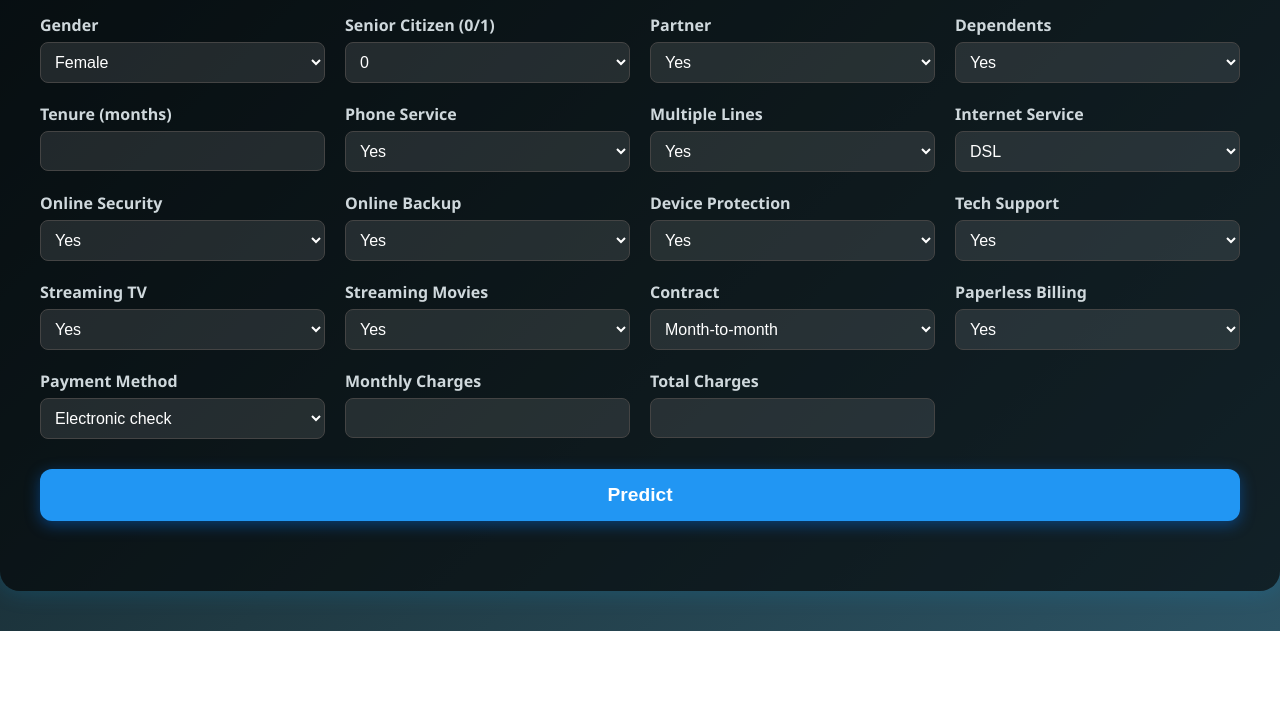
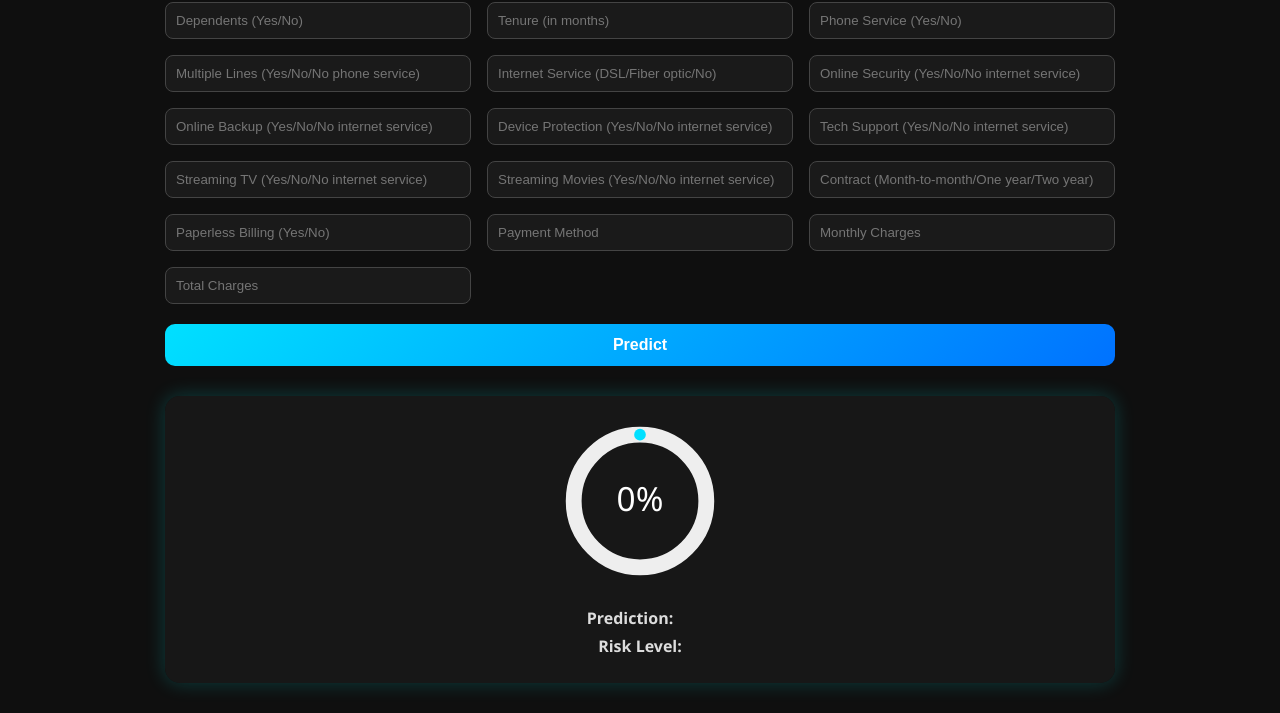
Before and after one commit to PIYUSHMISHRA1009/churn-frontend, a plain HTML site: page index.html in a window 1280 px wide. Shown: the part 178-891 px from the top of the page. Before the commit the page ends 809 px from the top, so only its background shows below. Drawn offline with Linux system fonts and the light colour scheme.

Commit message:
✨ Phase 3: Enhanced results display with animated gauge, color-coded risk, and insights

```diff
--- a/index.html
+++ b/index.html
@@ -4,175 +4,60 @@
   <meta charset="UTF-8" />
   <meta name="viewport" content="width=device-width, initial-scale=1.0"/>
   <title>Customer Churn Predictor</title>
-  <link rel="stylesheet" href="style.css" />
+  <link rel="stylesheet" href="style.css"/>
 </head>
 <body>
   <div class="container">
-    <h1>Customer Churn Predictor</h1>
+    <h1>🔮 Customer Churn Prediction</h1>
     <form id="churnForm">
       <div class="form-grid">
-        <!-- Each form group has label + input -->
-        <div class="form-group">
-          <label for="gender">Gender</label>
-          <select id="gender" name="gender">
-            <option>Female</option>
-            <option>Male</option>
-          </select>
-        </div>
-
-        <div class="form-group">
-          <label for="SeniorCitizen">Senior Citizen (0/1)</label>
-          <select id="SeniorCitizen" name="SeniorCitizen">
-            <option>0</option>
-            <option>1</option>
-          </select>
-        </div>
-
-        <div class="form-group">
-          <label for="Partner">Partner</label>
-          <select id="Partner" name="Partner">
-            <option>Yes</option>
-            <option>No</option>
-          </select>
-        </div>
-
-        <div class="form-group">
-          <label for="Dependents">Dependents</label>
-          <select id="Dependents" name="Dependents">
-            <option>Yes</option>
-            <option>No</option>
-          </select>
-        </div>
-
-        <div class="form-group">
-          <label for="tenure">Tenure (months)</label>
-          <input type="number" id="tenure" name="tenure" min="0" required />
-        </div>
-
-        <div class="form-group">
-          <label for="PhoneService">Phone Service</label>
-          <select id="PhoneService" name="PhoneService">
-            <option>Yes</option>
-            <option>No</option>
-          </select>
-        </div>
-
-        <div class="form-group">
-          <label for="MultipleLines">Multiple Lines</label>
-          <select id="MultipleLines" name="MultipleLines">
-            <option>Yes</option>
-            <option>No</option>
-            <option>No phone service</option>
-          </select>
-        </div>
-
-        <div class="form-group">
-          <label for="InternetService">Internet Service</label>
-          <select id="InternetService" name="InternetService">
-            <option>DSL</option>
-            <option>Fiber optic</option>
-            <option>No</option>
-          </select>
-        </div>
-
-        <div class="form-group">
-          <label for="OnlineSecurity">Online Security</label>
-          <select id="OnlineSecurity" name="OnlineSecurity">
-            <option>Yes</option>
-            <option>No</option>
-            <option>No internet service</option>
-          </select>
-        </div>
-
-        <div class="form-group">
-          <label for="OnlineBackup">Online Backup</label>
-          <select id="OnlineBackup" name="OnlineBackup">
-            <option>Yes</option>
-            <option>No</option>
-            <option>No internet service</option>
-          </select>
-        </div>
-
-        <div class="form-group">
-          <label for="DeviceProtection">Device Protection</label>
-          <select id="DeviceProtection" name="DeviceProtection">
-            <option>Yes</option>
-            <option>No</option>
-            <option>No internet service</option>
-          </select>
-        </div>
-
-        <div class="form-group">
-          <label for="TechSupport">Tech Support</label>
-          <select id="TechSupport" name="TechSupport">
-            <option>Yes</option>
-            <option>No</option>
-            <option>No internet service</option>
-          </select>
-        </div>
-
-        <div class="form-group">
-          <label for="StreamingTV">Streaming TV</label>
-          <select id="StreamingTV" name="StreamingTV">
-            <option>Yes</option>
-            <option>No</option>
-            <option>No internet service</option>
-          </select>
-        </div>
-
-        <div class="form-group">
-          <label for="StreamingMovies">Streaming Movies</label>
-          <select id="StreamingMovies" name="StreamingMovies">
-            <option>Yes</option>
-            <option>No</option>
-            <option>No internet service</option>
-          </select>
-        </div>
-
-        <div class="form-group">
-          <label for="Contract">Contract</label>
-          <select id="Contract" name="Contract">
-            <option>Month-to-month</option>
-            <option>One year</option>
-            <option>Two year</option>
-          </select>
-        </div>
-
-        <div class="form-group">
-          <label for="PaperlessBilling">Paperless Billing</label>
-          <select id="PaperlessBilling" name="PaperlessBilling">
-            <option>Yes</option>
-            <option>No</option>
-          </select>
-        </div>
-
-        <div class="form-group">
-          <label for="PaymentMethod">Payment Method</label>
-          <select id="PaymentMethod" name="PaymentMethod">
-            <option>Electronic check</option>
-            <option>Mailed check</option>
-            <option>Bank transfer (automatic)</option>
-            <option>Credit card (automatic)</option>
-          </select>
-        </div>
-
-        <div class="form-group">
-          <label for="MonthlyCharges">Monthly Charges</label>
-          <input type="number" id="MonthlyCharges" name="MonthlyCharges" min="0" step="0.1" required />
-        </div>
-
-        <div class="form-group">
-          <label for="TotalCharges">Total Charges</label>
-          <input type="number" id="TotalCharges" name="TotalCharges" min="0" step="0.1" required />
-        </div>
+        <input type="text" name="gender" placeholder="Gender" required />
+        <input type="number" name="SeniorCitizen" placeholder="Senior Citizen (0 or 1)" required />
+        <input type="text" name="Partner" placeholder="Partner (Yes/No)" required />
+        <input type="text" name="Dependents" placeholder="Dependents (Yes/No)" required />
+        <input type="number" name="tenure" placeholder="Tenure (in months)" required />
+        <input type="text" name="PhoneService" placeholder="Phone Service (Yes/No)" required />
+        <input type="text" name="MultipleLines" placeholder="Multiple Lines (Yes/No/No phone service)" required />
+        <input type="text" name="InternetService" placeholder="Internet Service (DSL/Fiber optic/No)" required />
+        <input type="text" name="OnlineSecurity" placeholder="Online Security (Yes/No/No internet service)" required />
+        <input type="text" name="OnlineBackup" placeholder="Online Backup (Yes/No/No internet service)" required />
+        <input type="text" name="DeviceProtection" placeholder="Device Protection (Yes/No/No internet service)" required />
+        <input type="text" name="TechSupport" placeholder="Tech Support (Yes/No/No internet service)" required />
+        <input type="text" name="StreamingTV" placeholder="Streaming TV (Yes/No/No internet service)" required />
+        <input type="text" name="StreamingMovies" placeholder="Streaming Movies (Yes/No/No internet service)" required />
+        <input type="text" name="Contract" placeholder="Contract (Month-to-month/One year/Two year)" required />
+        <input type="text" name="PaperlessBilling" placeholder="Paperless Billing (Yes/No)" required />
+        <input type="text" name="PaymentMethod" placeholder="Payment Method" required />
+        <input type="number" name="MonthlyCharges" placeholder="Monthly Charges" required />
+        <input type="number" name="TotalCharges" placeholder="Total Charges" required />
       </div>
-
       <button type="submit" class="predict-button">Predict</button>
     </form>
 
-    <div class="result" id="result"></div>
+    <div id="loadingIndicator" class="hidden">⏳ Predicting...</div>
+
+    <div id="resultCard" class="result-card hidden">
+      <div class="gauge-container">
+        <svg viewBox="0 0 36 36" class="circular-chart">
+          <path class="circle-bg"
+                d="M18 2.0845
+                   a 15.9155 15.9155 0 0 1 0 31.831
+                   a 15.9155 15.9155 0 0 1 0 -31.831"/>
+          <path id="circle-bar" class="circle"
+                stroke-dasharray="0, 100"
+                d="M18 2.0845
+                   a 15.9155 15.9155 0 0 1 0 31.831
+                   a 15.9155 15.9155 0 0 1 0 -31.831"/>
+          <text x="18" y="20.35" class="percentage" id="probabilityText">0%</text>
+        </svg>
+      </div>
+      <div class="summary-text">
+        <p><strong>Prediction:</strong> <span id="predictionLabel"></span></p>
+        <p><strong>Risk Level:</strong> <span id="riskLevel"></span></p>
+        <p id="insightMessage"></p>
+      </div>
+    </div>
   </div>
-
   <script src="script.js"></script>
 </body>
 </html>
--- a/style.css
+++ b/style.css
@@ -1,85 +1,121 @@
 body {
+  font-family: 'Segoe UI', sans-serif;
+  background-color: #0f0f0f;
+  color: #fff;
   margin: 0;
-  font-family: 'Segoe UI', Tahoma, Geneva, Verdana, sans-serif;
-  background: linear-gradient(135deg, #0f2027, #203a43, #2c5364);
-  color: #ffffff;
+  padding: 0;
 }
 
 .container {
-  max-width: 1200px;
-  margin: 40px auto;
-  padding: 40px;
-  background: rgba(0, 0, 0, 0.6);
-  border-radius: 20px;
-  box-shadow: 0 0 25px rgba(0, 170, 255, 0.2);
+  max-width: 950px;
+  margin: 0 auto;
+  padding: 30px;
 }
 
 h1 {
   text-align: center;
-  margin-bottom: 30px;
-  font-size: 2.5rem;
-  color: #90caff;
-  text-shadow: 0 0 10px rgba(0, 170, 255, 0.6);
+  font-size: 2.2em;
+  margin-bottom: 25px;
 }
 
 .form-grid {
   display: grid;
-  grid-template-columns: repeat(auto-fit, minmax(280px, 1fr));
-  gap: 20px;
-}
-
-.form-group {
-  display: flex;
-  flex-direction: column;
-}
-
-label {
-  margin-bottom: 6px;
-  font-weight: 600;
-  color: #cfd8dc;
+  grid-template-columns: repeat(auto-fill, minmax(250px, 1fr));
+  gap: 16px;
 }
 
 input, select {
   padding: 10px;
-  background-color: rgba(255, 255, 255, 0.1);
-  color: #fff;
+  border-radius: 8px;
   border: 1px solid #444;
-  border-radius: 8px;
-  font-size: 1rem;
-  transition: 0.3s ease;
-}
-
-input:focus, select:focus {
-  outline: none;
-  border-color: #00bcd4;
-  box-shadow: 0 0 10px rgba(0, 188, 212, 0.4);
-  background-color: rgba(255, 255, 255, 0.15);
+  background-color: #1a1a1a;
+  color: #eee;
 }
 
 .predict-button {
-  display: block;
+  margin-top: 20px;
   width: 100%;
-  margin-top: 30px;
-  padding: 15px;
-  background: #2196f3;
+  padding: 12px;
+  background: linear-gradient(135deg, #00e0ff, #0072ff);
   color: white;
-  font-size: 1.2rem;
+  font-size: 16px;
   font-weight: bold;
   border: none;
-  border-radius: 12px;
+  border-radius: 10px;
   cursor: pointer;
-  box-shadow: 0 4px 15px rgba(0, 123, 255, 0.4);
-  transition: 0.3s ease;
 }
 
-.predict-button:hover {
-  background: #1976d2;
+.hidden {
+  display: none;
 }
 
-.result {
+.result-card {
   margin-top: 30px;
+  padding: 20px;
+  background: rgba(25, 25, 25, 0.8);
+  border-radius: 15px;
+  box-shadow: 0 0 20px rgba(0, 255, 255, 0.2);
+  display: flex;
+  flex-direction: column;
+  align-items: center;
+}
+
+.gauge-container {
+  width: 150px;
+  margin-bottom: 15px;
+}
+
+.circular-chart {
+  display: block;
+  margin: 10px auto;
+  max-width: 100%;
+  max-height: 250px;
+}
+
+.circle-bg {
+  fill: none;
+  stroke: #eee;
+  stroke-width: 3.8;
+}
+
+.circle {
+  fill: none;
+  stroke-width: 2.8;
+  stroke-linecap: round;
+  stroke: #00e0ff;
+  transition: stroke-dasharray 1s ease-out;
+}
+
+.percentage {
+  fill: white;
+  font-size: 0.5em;
+  text-anchor: middle;
+}
+
+.summary-text p {
+  margin: 6px 0;
+  font-size: 16px;
   text-align: center;
-  font-size: 1.3rem;
-  font-weight: 600;
-  color: #66ffcc;
+  color: #ddd;
 }
+
+#predictionLabel {
+  padding: 4px 10px;
+  border-radius: 12px;
+  font-weight: bold;
+}
+
+.low-risk {
+  background-color: #2ecc71;
+  color: white;
+}
+
+.medium-risk {
+  background-color: #f1c40f;
+  color: black;
+}
+
+.high-risk {
+  background-color: #e74c3c;
+  color: white;
+}
```
Also changed, not shown: script.js (+50 -16 lines).
